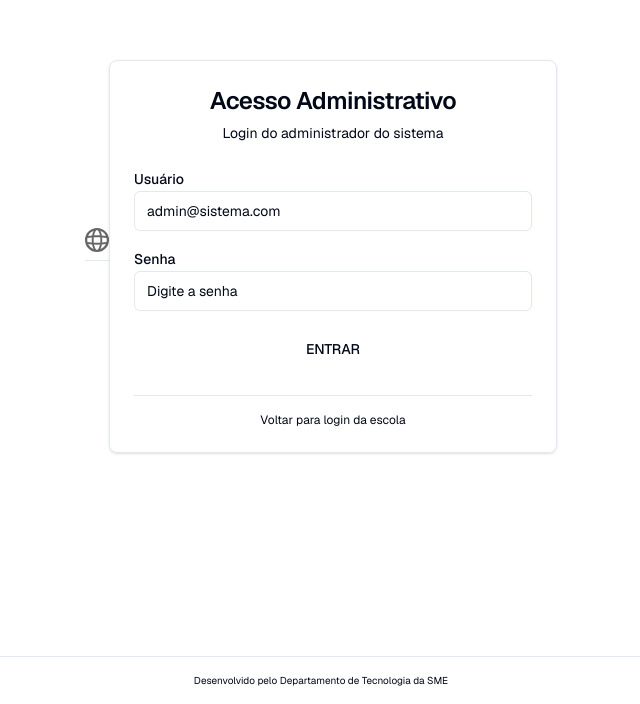
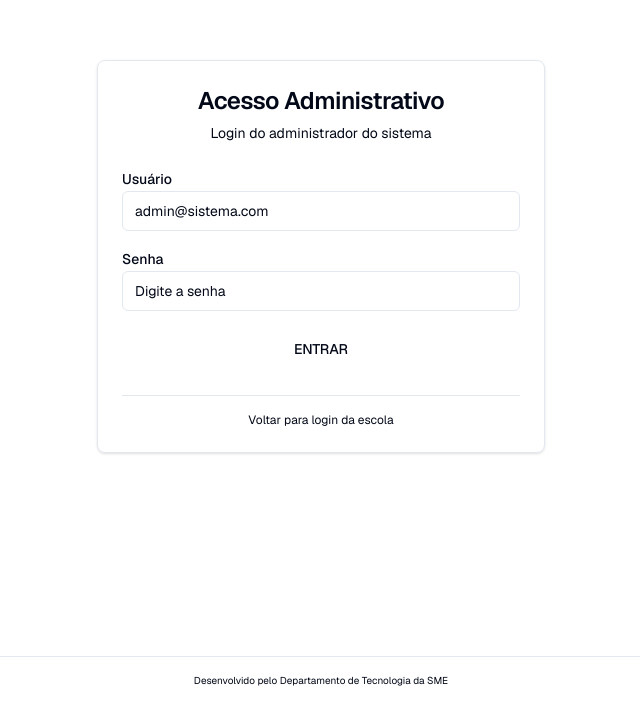
Before and after one commit to antoniooliveira-arch/falta-cmyk, a Next.js app: page /admin-login in a window 1280 px wide. Shown: the part 144-848 px from the top of the page, without its empty margins (319-959 px from the left). Built offline with nearby package versions, Linux system fonts and the light colour scheme; no server answers.

Commit message:
Remove header section from auth screens

```diff
--- a/src/app/(auth)/admin-login/page.tsx
+++ b/src/app/(auth)/admin-login/page.tsx
@@ -41,9 +41,6 @@ export default function AdminLoginPage() {
 
   return (
     <div className="min-h-screen flex items-center justify-center bg-muted/50 p-4">
-      <div className="text-center mb-6 bg-card border-b border-border">
-        <img src="/globe.svg" alt="Ícone do Sistema" className="h-6 w-auto mb-2" />
-      </div>
       <Card className="w-full max-w-md">
         <CardHeader className="text-center">
           <CardTitle className="text-2xl">Acesso Administrativo</CardTitle>
--- a/src/app/(auth)/login/page.tsx
+++ b/src/app/(auth)/login/page.tsx
@@ -84,9 +84,6 @@ export default function LoginPage() {
 
   return (
     <div className="min-h-screen flex items-center justify-center bg-muted/50 p-4">
-      <div className="text-center mb-6 bg-card border-b border-border">
-        <img src="/globe.svg" alt="Ícone do Sistema" className="h-6 w-auto mb-2" />
-      </div>
       <Card className="w-full max-w-md">
         <CardHeader className="text-center">
           <CardTitle className="text-2xl">Sistema de Gestão de Faltas</CardTitle>
```
